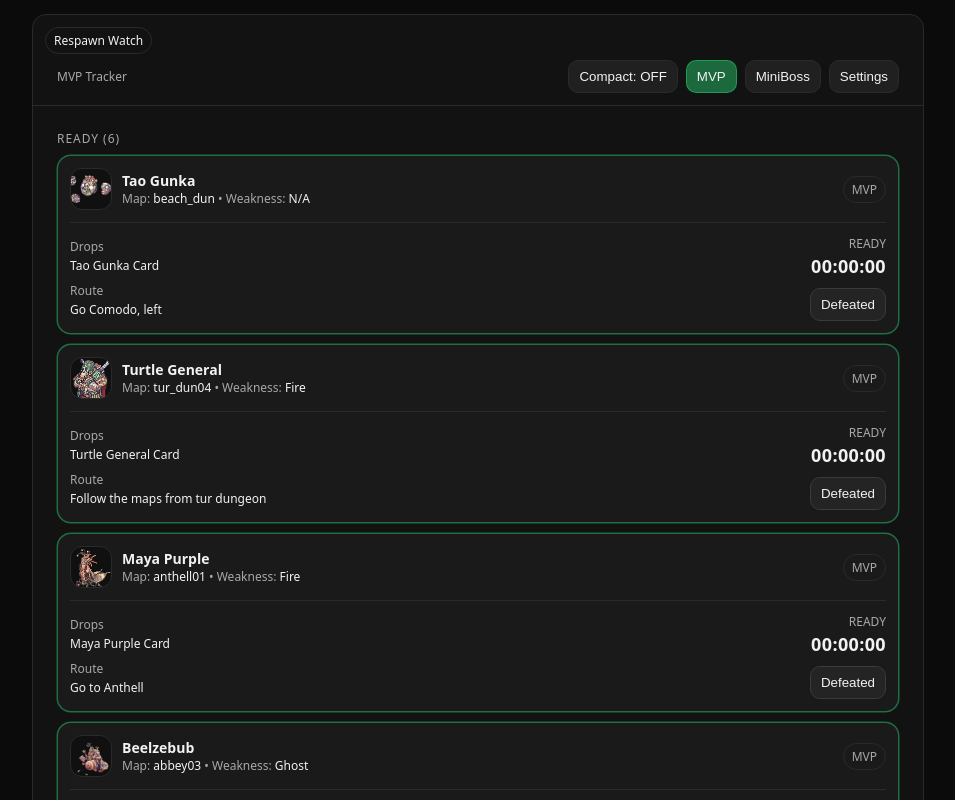
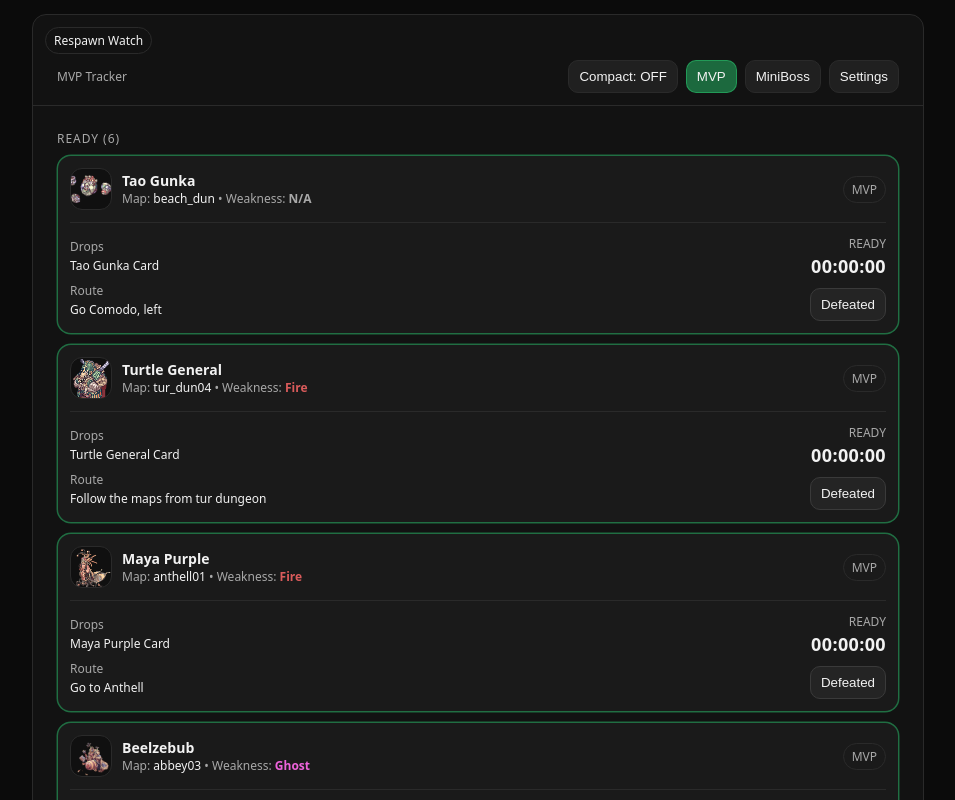
Before and after one commit to HiramSanchez/padwa-respawnWatch, a React (Vite) app: page / in a window 1280 px wide. Shown: the top 800 px of the page, without its empty margins (162-1117 px from the left). Built offline with nearby package versions, Linux system fonts and the light colour scheme.

Commit message:
feat: add elemental color identifier

```diff
--- a/src/components/MobCard.jsx
+++ b/src/components/MobCard.jsx
@@ -11,6 +11,10 @@ export default function MobCard({ item, onKill, compact }) {
   const statusClass = confirmed ? "ready" : window ? "window" : "";
   const statusText = confirmed ? "READY" : window ? "POSSIBLE" : "Respawns in";
   const timerText = cooldown ? formatHMS(msMax) : "00:00:00";
+
+  const weakness = (mob.weakness ?? "na").toString().trim().toLowerCase();
+  const weaknessClass = `weak-${weakness.replace(/\s+/g, "-")}`;
+
 
   return (
     <div className={`card ${statusClass} ${compact ? "compact" : ""}`}>
@@ -57,7 +61,7 @@ export default function MobCard({ item, onKill, compact }) {
               Map: <span style={{ color: "var(--text)" }}>{map.mapName}</span>
               {"  "}•{"  "}
               Weakness:{" "}
-              <span style={{ color: "var(--text)" }}>
+              <span className={`weakness ${weaknessClass}`}>
                 {mob.weakness ?? "N/A"}
               </span>
             </p>
--- a/src/index.css
+++ b/src/index.css
@@ -8,8 +8,23 @@
   --border: #2a2a2a;
   --ready: rgba(43, 213, 118, .45);
   --warn: #f2c94c;
-  --mypurp: #6D248C;
 }
+
+.weakness {
+  font-weight: 600;
+}
+
+/* elements colors */
+.weak-fire { color: #da5b5b; }
+.weak-water { color: #59bcf9; }
+.weak-ghost { color: #ee63db;}
+.weak-shadow { color: #c08cff; }
+.weak-undead { color: #9aa7ff; }
+.weak-wind { color: #7CFFB2; }
+.weak-earth { color: #f2c94c; }
+.weak-holy { color: #ffffff; }
+.weak-poison { color: #f89659; }
+.weak-neutral { color: #a8a8a8; }
 
 * { box-sizing: border-box; }
 html, body { height: 100%; }
```
